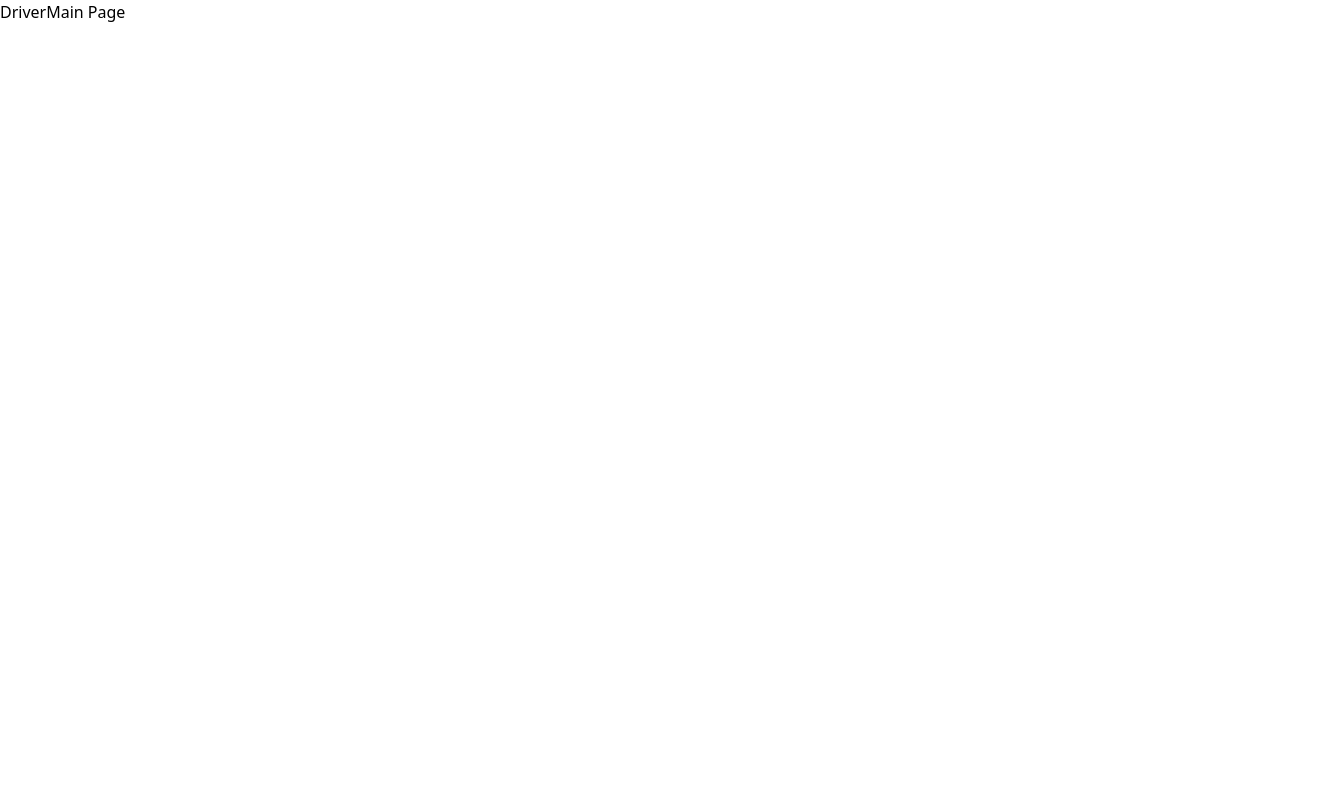
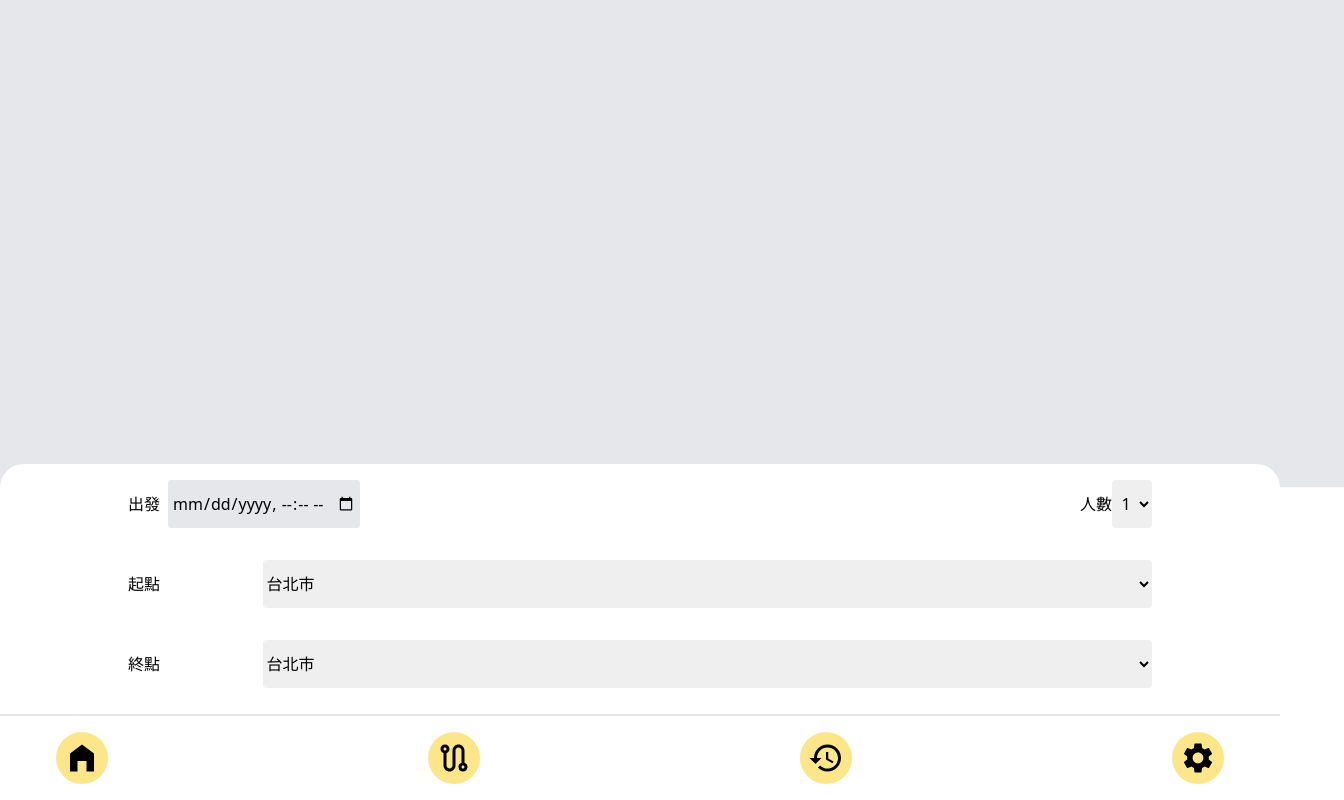
Before and after one commit to poyingHAHA/T-Ride, a React (Create React App) app in the folder frontend/: page /driver in a window 1280 px wide. Shown: the whole page, 1344 px wide, since content can reach past the window. Built offline with nearby package versions, Linux system fonts and the light colour scheme.

Commit message:
ADD DriverMain Page

```diff
--- a/frontend/package.json
+++ b/frontend/package.json
@@ -15,6 +15,7 @@
     "match-sorter": "^6.3.1",
     "react": "^18.2.0",
     "react-dom": "^18.2.0",
+    "react-icons": "^4.12.0",
     "react-redux": "^8.1.3",
     "react-router-dom": "^6.18.0",
     "react-scripts": "5.0.1",
--- /dev/null
+++ b/frontend/src/components/DriverMap.tsx
@@ -0,0 +1,10 @@
+
+const DriverMap: React.FC = () => {
+  return <>
+    <div className="bg-gray-200 h-full">
+      Map
+    </div>
+  </>
+}
+
+export default DriverMap;
--- /dev/null
+++ b/frontend/src/components/DriverNavbar.tsx
@@ -0,0 +1,25 @@
+import { MdHomeFilled, MdOutlineRoute, MdHistory, MdSettings } from "react-icons/md";
+
+const DriverNavbar: React.FC = () => {
+
+  return <>
+    <nav className="bg-white flex flex-col items-stretch">
+      <div className="flex w-full items-stretch justify-between gap-5 px-14 py-4 border-t-2 border-gray-200 max-md:max-w-full max-md:flex-wrap max-md:px-5">
+        <button className="rounded-full bg-amber-200 p-2">
+          <MdHomeFilled className="text-4xl text-black" />
+        </button>
+        <button className="rounded-full bg-amber-200 p-2">
+          <MdOutlineRoute className="text-4xl text-black" />
+        </button>
+        <button className="rounded-full bg-amber-200 p-2">
+          <MdHistory className="text-4xl text-black" />
+        </button>
+        <button className="rounded-full bg-amber-200 p-2">
+          <MdSettings  className="text-4xl text-black" />
+        </button>
+      </div>
+    </nav>
+  </>
+}
+
+export default DriverNavbar;
--- a/frontend/src/pages/DriverMain/index.tsx
+++ b/frontend/src/pages/DriverMain/index.tsx
@@ -1,8 +1,62 @@
+import React from 'react';
+import DriverMap from '../../components/DriverMap';
+import DriverNavbar from '../../components/DriverNavbar';
+
+const tempLocation = [
+  "台北市",
+  "新北市",
+  "桃園市",
+  "台中市",
+  "台南市",
+  "高雄市",
+  "基隆市",
+  "新竹市",
+  "嘉義市",
+  "新竹縣",
+  "苗栗縣",
+  "彰化縣",
+  "南投縣",
+]
 
 const DriverMain: React.FC = () => {
-  return <div>
-    <h1>DriverMain Page</h1>
-  </div>
+  return <>
+    <div className='flex flex-col justify-between'>
+      <div className='grow h-[58vh] scale-110'>
+        <DriverMap />
+      </div>
+
+      <div className='flex flex-col justify-around items-center h-[30vh] bg-white rounded-t-3xl overflow-hidden z-10'>
+        <div className='flex justify-between items-center w-[80vw]'>
+          <div className='flex grow-[3] justify-start items-center'>
+            <label htmlFor="departureTime">出發</label>
+            <input type="datetime-local" id="departureTime" name="departureTime" className='bg-gray-200 rounded h-12 w-[12rem] ml-2 p-1' />
+          </div>
+          <div className='flex grow-0 justify-between items-center'>
+            <label htmlFor="passNumber">人數</label>
+            <select name="passNumber" id="passNumber" className='h-12 rounded w-10 text-center' >
+              {[...Array(10)].map((_, i) => <option value={i + 1}>{i + 1}</option>)}
+            </select>
+          </div>
+        </div>
+
+        <div className='flex justify-around items-center w-[80vw]'>
+          <label htmlFor="start" className='grow' >起點</label>
+          <select name="start" id="start" className='grow-[8] h-12 rounded' >
+            {tempLocation.map((location, idx) => <option value={location}>{location}</option>)}
+          </select>
+        </div>
+        <div className='flex justify-around items-center w-[80vw]'>
+          <label htmlFor="destination" className='grow' >終點</label>
+          <select name="destination" id="destination" className='grow-[8] h-12 rounded' >
+            {tempLocation.map((location, idx) => <option value={location}>{location}</option>)}
+          </select>
+        </div>
+      </div>
+      <div className='grow-0 absolute inset-x-0 bottom-0'>
+        <DriverNavbar />
+      </div>
+    </div>
+  </>
 }
 
 export default DriverMain;
--- a/frontend/src/routes.jsx
+++ b/frontend/src/routes.jsx
@@ -8,7 +8,7 @@ import DriverRegister from "./pages/DriverRegister";
 const router = createBrowserRouter([
   {
     path: "/",
-    element: <Login />,
+    element: <Login />
   },
   {
     path: "/driver",
```
Also changed, not shown: 1 other file (tests, documents, lock files or other folders).
